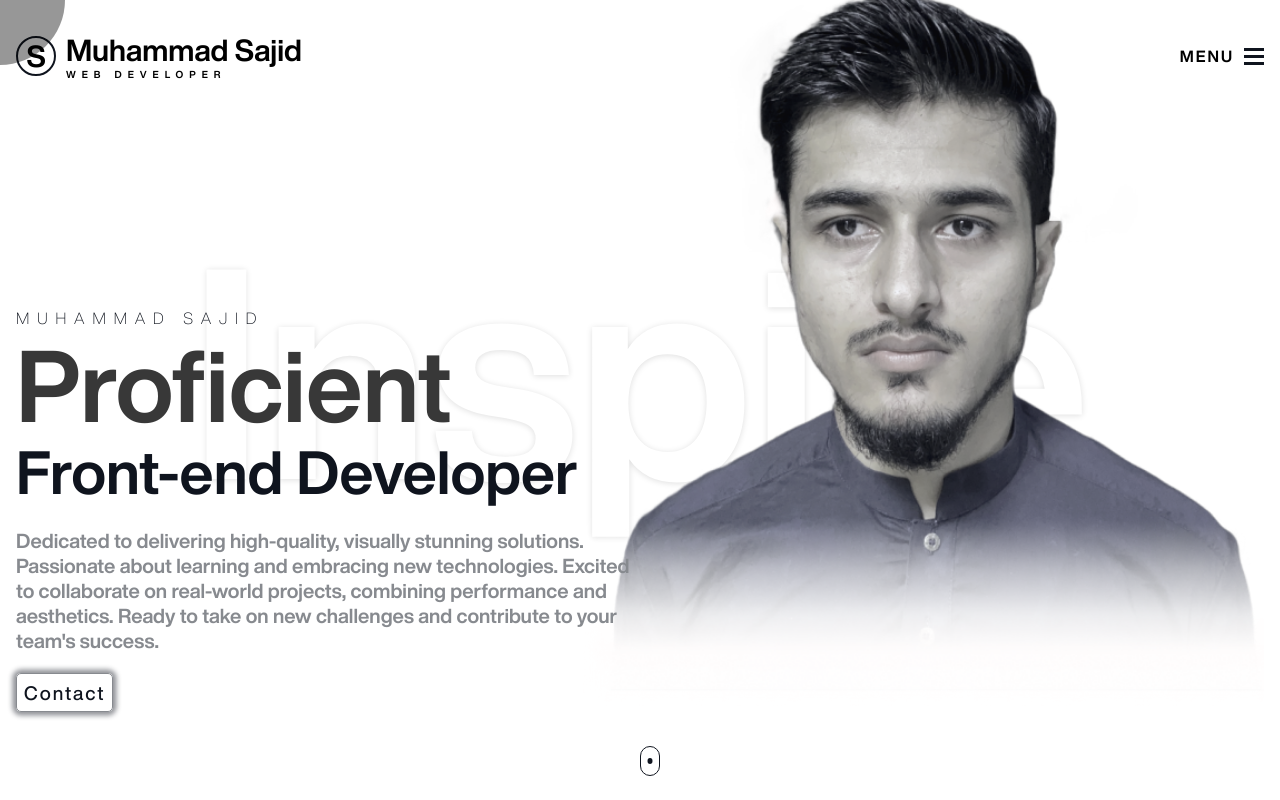
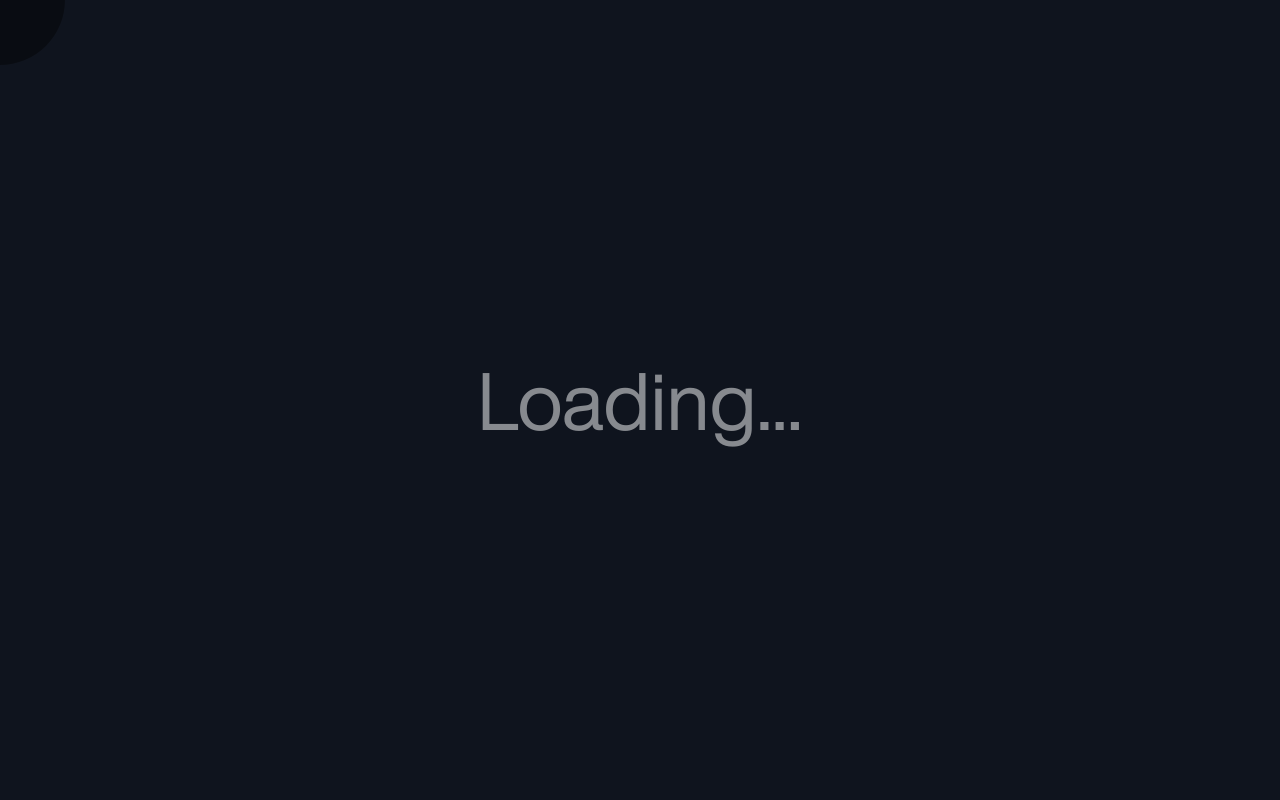
Before and after one commit to sajidCode-gh/sajid-portfolio, a React (Vite) app: page / in a window 1280 px wide. Shown: the top 800 px of the page. Built offline with nearby package versions, Linux system fonts and the light colour scheme.

Commit message:
added loading feature

```diff
--- a/src/App.css
+++ b/src/App.css
@@ -101,6 +101,20 @@ body::-webkit-scrollbar-thumb {
     border: 1px solid #9a9a9a;
 }
 
+.loading {
+    position: fixed;
+    top: 0;
+    bottom: 0;
+    left: 0;
+    right: 0;
+    background-color: var(--primary);
+    z-index: 9999;
+    display: grid;
+    place-content: center;
+    color: var(--secondary);
+    font-size: 5rem;
+}
+
 @media screen and (max-width: 769px) {
     .container-full {
         overflow: hidden;
--- a/src/App.jsx
+++ b/src/App.jsx
@@ -9,14 +9,21 @@ import Footer from "./layout/footer/Footer.layout";
 function App() {
     const [mousePosition, setMousePosition] = useState({ x: 0, y: 0 });
     const [isAnimationComplete, setAnimationComplete] = useState(false);
+    const [loading, setLoading] = useState(false);
 
     const handleMouseMove = (event) => {
         const { clientX: x, clientY: y } = event;
         setMousePosition({ x, y });
     };
 
+    const handleLoading = () => {
+        setLoading(true);
+    };
+
     useEffect(() => {
         window.addEventListener("mousemove", handleMouseMove);
+
+        window.addEventListener("load", handleLoading);
 
         return () => {
             window.removeEventListener("mousemove", handleMouseMove);
@@ -42,6 +49,10 @@ function App() {
         transform: isAnimationComplete ? "scale(1)" : "scale(1.3)",
     });
 
+    const loadingAnimation = useSpring({
+        transform: loading ? "translateY(-100%)" : "translateY(0%)",
+    });
+
     return (
         <div className="app">
             <Header />
@@ -52,6 +63,9 @@ function App() {
                 style={{ ...moveMouse, ...scale }}
                 className="follow-pointer"
             ></animated.div>
+            <animated.div style={loadingAnimation} className="loading">
+                Loading...
+            </animated.div>
         </div>
     );
 }
```
Also changed, not shown: 1 other file (tests, documents, lock files or other folders).
